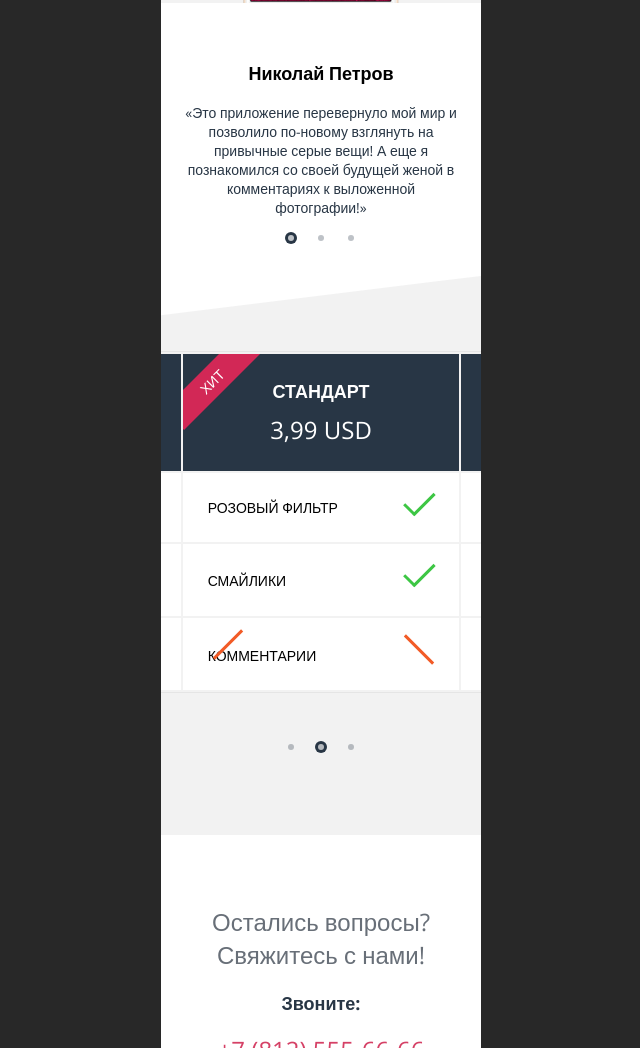
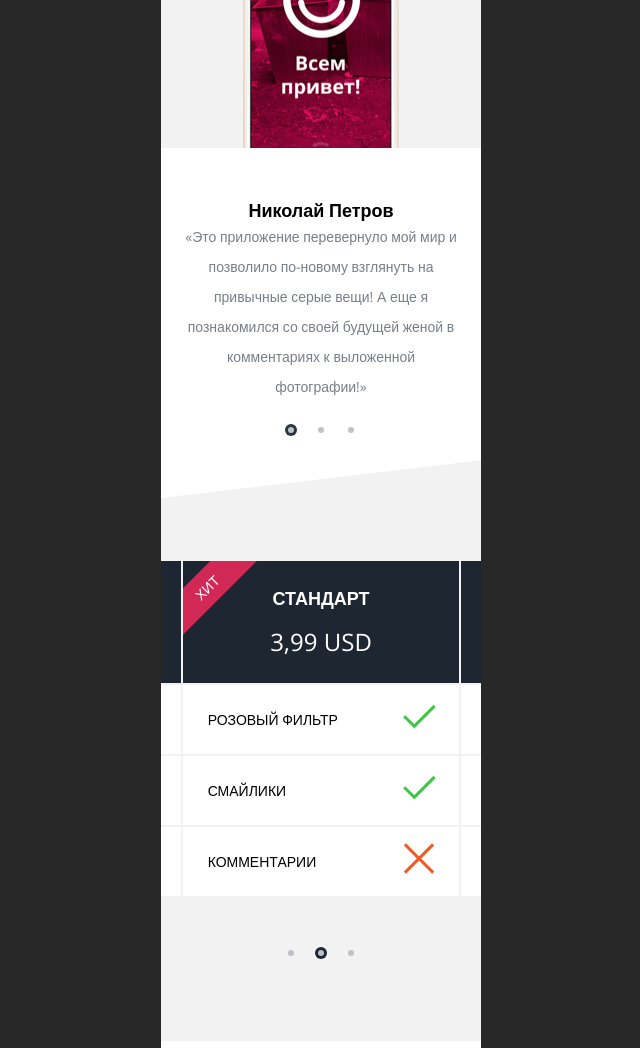
Before and after one commit to notr3d/79358-pink, a website: page index.html in a window 1280 px wide. Shown: the part 1752-2800 px from the top of the page, without its empty margins (319-959 px from the left). Drawn offline with nearby package versions, Linux system fonts and the light colour scheme; files that its build step writes are made by us from their sources.

Commit message:
Второй вариант верстки и добавление переменных

```diff
--- a/index.html
+++ b/index.html
@@ -4,14 +4,13 @@
         <meta charset="utf-8">
         <title>Пинк</title>
         <link rel="stylesheet" href="css/style.css">
-        <link href='https://fonts.googleapis.com/css?family=Open+Sans:400,700&subset=latin,cyrillic' rel='stylesheet' type='text/css'>
+        <link href='https://fonts.googleapis.com/css?family=Open+Sans:400,300,300italic,400italic,700,700italic&subset=latin,cyrillic' rel='stylesheet' type='text/css'>
     </head>
     <body>
         <header class="page-header">
             <div class="wrapper">
                 <div class="page-header__nav-wrapper">
                     <nav class="main-nav">
-                        <!--<a href="#" class="page-logo">Pink</a>-->
                         <a href="#" class="main-nav__list main-nav__list--show"></a>
                         <a href="#" class="main-nav__list main-nav__list--hide"></a>
                         <ul class="main-nav__list-container">
@@ -25,9 +24,9 @@
                 <h1 class="page-title">Взгляните на жизнь иначе!</h1>
                 <div class="download">
                     <a href="#" class="download__link">Скачать приложение</a>
-                    <div class="download__download-type download__download-type--ios"></div>
-                    <div class="download__download-type download__download-type--android"></div>
-                    <div class="download__download-type download__download-type--win-phone"></div>
+                    <a href="#" class="download__download-type download__download-type--ios"></a>
+                    <a href="#" class="download__download-type download__download-type--android"></a>
+                    <a href="#" class="download__download-type download__download-type--win-phone"></a>
                     <p class="download__text">Доступно для iPhone, iPad, Android, Windows Phone, OS X, Windows 8</p>
                 </div>
             </div>
@@ -78,16 +77,16 @@
                         <thead>
                             <tr class="prices-slider__header-group">
                                 <td class="prices-slider__subscr-type">
-                                    <h3 class="prices-slider__header">База</h3>
-                                    <h4 class="prices-slider__price">1,99 USD</h4>
+                                    <p class="prices-slider__header">База</p>
+                                    <p class="prices-slider__price">1,99 USD</p>
                                 </td>
                                 <td class="prices-slider__subscr-type  prices-slider__subscr-type--hit">
-                                        <h3 class="prices-slider__header">Стандарт</h3>
-                                        <h4 class="prices-slider__price">3,99 USD</h4>
+                                        <p class="prices-slider__header">Стандарт</p>
+                                        <p class="prices-slider__price">3,99 USD</p>
                                 </td>
                                 <td class="prices-slider__subscr-type">
-                                        <h3 class="prices-slider__header">Анлим</h3>
-                                        <h4 class="prices-slider__price">9,99 USD</h4>
+                                        <p class="prices-slider__header">Анлим</p>
+                                        <p class="prices-slider__price">9,99 USD</p>
                                 </td>
                             </tr>
                         </thead>
@@ -139,11 +138,11 @@
             <div class="wrapper">
                 <div class="address">
                     <h2 class="address__header">Остались вопросы? Свяжитесь с нами!</h2>
-                    <p class="address__text">Звоните:</p>
+                    <h3 class="address__item">Звоните:</h3>
                     <a href="#" class="address__link">+7 (812) 555-66-66</a>
-                    <p class="address__text">Пишите:</p>
+                    <h3 class="address__item">Пишите:</h3>
                     <a href="mailto:mail@htmlacademy.ru" class="address__link">mail@htmlacademy.ru</a>
-                    <p class="address__text">Приезжайте в гости:</p>
+                    <h3 class="address__item">Приезжайте в гости:</h3>
                     <a href="#" class="address__link">ул. Большая Конюшенная, 19/8</a>
                 </div>
                 <div class="map"></div>
--- a/less/style.less
+++ b/less/style.less
@@ -1,32 +1,59 @@
-body {
-    background-color: #282828;
-    color:white;
-    font-family: 'Open Sans', sans-serif;
-    text-align: center;
+@black:#000;
+@white:#fff;
+@dark-blue:#1d2631;
+@dark-grey:#797f86;
+@grey:#bec2c7;
+@light-grey:#f2f2f2;
+@pink:#d22856;
+@green:#3dc644;
+@red:#f25b26;
+
+* {
     margin:0;
     padding:0;
 }
 
+body {
+    font-family: 'Open Sans', sans-serif;
+    background-color: #282828;
+    color:@black;
+}
+
+h1 {
+    font-size:24px;
+    font-weight:lighter;
+    color:@white;
+
+}
+
+h2 {
+    font-size:24px;
+    font-weight: lighter;
+    color:@dark-grey;
+}
+
+h3 {
+    font-size: 18px;
+    color:@black;
+}
+
 a {
     text-decoration: none;
-    color:white;
+    color:@black;
 }
 
 ul {
     list-style:none;
-    padding:0;
-    margin: 0;
 }
 
 .wrapper {
     width: 320px;
     margin: 0 auto;
+    text-align:center;
 }
 
 .page-title {
-      font-size:24px;
-    font-weight:lighter;
-    margin:30px 45px 300px;
+    margin:30px 45px 320px;
 }
 
 .page-header {
@@ -37,16 +64,17 @@ ul {
 }
 
 .download {
-    background-color: #1d2631;
-    padding:30px 20px 10px;
+    background-color: @dark-blue;
+    padding:25px 20px 30px;
     &__link {
         font-size:18px;
         font-weight: bolder;
         display: block;
-        padding:10px;
-        border: 5px solid white;
+        padding:20px 0;
+        border: 3px solid @white;
+        color:@white;
         border-radius: 50px;
-        margin:0 5px 25px;
+        margin:0 5px 30px;
     }
         &__download-type {
         width: 75px;
@@ -63,6 +91,7 @@ ul {
             &__text {
                 font-size:14px;
                 font-weight: lighter;
+                color:@white;
             }
 }
 
@@ -82,12 +111,12 @@ ul {
                     position: absolute;
                     width: 50px;
                     height: 5px;
-                    background-color: white;
+                    background-color: @white;
                     right: 15px;
                     top: 30px;
                     box-shadow:
-                        0px 10px 0px 0px,
-                        0px -10px 0px 0px;
+                        0px 10px 0px 0px @white,
+                        0px -10px 0px 0px @white;
                 }
             }
             &--hide {
@@ -98,7 +127,7 @@ ul {
                     position: absolute;
                     width: 50px;
                     height: 5px;
-                    background-color: white;
+                    background-color: @white;
                     right: 15px;
                     top: 30px;
                     transform:rotate(45deg);
@@ -109,7 +138,7 @@ ul {
                     position: absolute;
                     width: 50px;
                     height: 5px;
-                    background-color: white;
+                    background-color: @white;
                     right: 15px;
                     top: 30px;
                     transform:rotate(-45deg);
@@ -119,85 +148,67 @@ ul {
     &__link {
         font-weight: bold;
         font-size: 18px;
-        color: white;
+        color: @white;
         text-transform: uppercase;
         text-align: center;
         display:block;
-        padding:20px;
+        padding:25px 0;
         border-bottom:1px solid #000101;
         border-top: 1px solid #485461;
-        background-color: #283645;
+        background-color: @dark-blue;
         display: none;
     }
 }
 
 .page-main {
-    color:black;
+    color:@black;
     .wrapper {
-        background-color: #fff;
+        background-color: @white;
         overflow: hidden;
-        padding-top: 10px;
-    }
-    &__header {
-        font-size:24px;
-        font-weight: lighter;
-        color: #283645;
-        padding: 0 45px;
-        margin: 20px 0;
+        padding: 60px 0 70px;
     }
 }
 
 .features {
     margin-top: 70px;
-    padding:30px 20px 300px;
+    padding:60px 20px 320px;
     background: #f2f2f2 url("../img/iphone.png") no-repeat 50% 108%;
     position: relative;
     &::before {
           content: "";
           display: block;
           position: absolute;
-          width: 360px;
-          height: 50px;
-          background-color: inherit;
-          top: -20px;
-          left: -30px;
-          transform:rotate(-7deg);
+          bottom:100%;
+          left:0;
+          width: 0;
+          height: 0;
+          border-style: solid;
+          border-width: 0 0px 40px 340px;
+          border-color: transparent transparent @light-grey transparent;
     }
     &__header {
-        font-size: 18px;
-        margin-bottom: 20px;
+        margin-bottom: 25px;
     }
     &__text {
         font-size:14px;
-        color: #283645;
-        margin-bottom: 40px;
+        color: @dark-grey;
+        margin-bottom: 45px;
+        line-height:24px;
     }
 }
 
 .reviews-slider {
     position: relative;
-    padding: 40px 0;
-    &::before {
-          content: "";
-          display: block;
-          position: absolute;
-          width: 340px;
-          height: 50px;
-          background-color: white;
-          bottom: -25px;
-          left: -15px;
-          transform:rotate(-7deg);
-    }
+    padding: 50px 0 40px;
+
     &__wrapper {
         width: 960px;
         overflow: hidden;
     }
-    &__header {
-        font-size: 18px;
-    }
     &__text {
         font-size: 14px;
-        color: #283645;
+        line-height:30px;
+        color: @dark-grey;
         padding: 0 20px;
     }
     &__item {
@@ -206,12 +217,11 @@ ul {
         float:left;
     }
     &__controls {
-        position: absolute;
+        position: relative;
         width: 100px;
-        bottom:-30px;
         text-align: center;
-        margin:0 auto;
-        bottom:15px;
+        margin:5px;
+        bottom:-15px;
         left:160px;
         margin-left:-50px;
     }
@@ -219,7 +229,7 @@ ul {
         display:inline-block;
         width: 6px;
         height: 6px;
-        background-color: #bec2c7;
+        background-color: @grey;
         text-align: center;
         z-index: 10;
         margin:10px;
@@ -230,16 +240,30 @@ ul {
     }
 }
 .prices-slider {
-    padding: 80px 0 40px;
-    background-color: #f2f2f2;
+    padding: 60px 0 40px;
+    background-color: @light-grey;
+    margin-top: 20px;
+    position: relative;
+    &::before {
+          content: "";
+          display: block;
+          position: absolute;
+          bottom:100%;
+          left:0;
+          width: 0;
+          height: 0;
+          border-style: solid;
+          border-width: 0 0px 40px 340px;
+          border-color: transparent transparent @light-grey transparent;
+    }
     &__wrapper {
-        border:1px solid #e5e5e5;
+        border:1px solid @light-grey;
         width: 840px;
         position: relative;
         left:-260px;
     }
     &__subscr-type {
-        background-color: #283645;
+        background-color: @dark-blue;
         padding:25px 0;
         &--hit {
             position: relative;
@@ -248,43 +272,38 @@ ul {
                 content: 'ХИТ';
                 display: block;
                 position: absolute;
-                color:white;
-                background-color: #d22856;
+                color:@white;
+                background-color: @pink;
                 transform:rotate(-45deg);
                 font-size: 14px;
-                padding: 5px 40px;
-                top:13px;
-                left: -25px;
+                padding: 7px 40px;
+                top:10px;
+                left: -30px;
                 }
             }
     }
     &__header {
-        color:white;
+        font-weight:bolder;
+        color:@white;
         text-transform: uppercase;
         font-size: 18px;
-        padding: 0 0 10px;
-        margin: 0;
+        margin-bottom: 15px;
     }
     &__price {
-        color:white;
+        color:@white;
         text-transform: uppercase;
         font-size: 24px;
         font-weight: lighter;
-        padding: 0;
         margin: 0;
     }
     &__content {
-        background-color: white;
-        color:black;
+        background-color: @white;
+        color:@black;
         font-size: 14px;
         text-transform: uppercase;
         padding: 25px;
         margin: 0;
         text-align:left;
-        p {
-            padding: 0;
-            margin: 0;
-        }
     }
     &__content--included {
         position: relative;
@@ -294,7 +313,7 @@ ul {
                     position: absolute;
                     width: 30px;
                     height: 3px;
-                    background-color: #3dc644;
+                    background-color: @green;
                     right: 20px;
                     top: 30px;
                     transform:rotate(-45deg);
@@ -305,7 +324,7 @@ ul {
                     position: absolute;
                     width: 15px;
                     height: 3px;
-                    background-color: #3dc644;
+                    background-color: @green;
                     right: 42px;
                     top: 35px;
                     transform:rotate(45deg);
@@ -316,9 +335,10 @@ ul {
         ::before {
                   content: '';
                   display: block;
+                  position: absolute;
                   width: 40px;
                   height: 3px;
-                  background-color: #f25b26;
+                  background-color: @red;
                   right: 20px;
                   top: 30px;
                   transform:rotate(-45deg);
@@ -329,7 +349,7 @@ ul {
                     position: absolute;
                     width: 40px;
                     height: 3px;
-                    background-color: #f25b26;
+                    background-color: @red;
                     right: 20px;
                     top: 30px;
                     transform:rotate(45deg);
@@ -344,53 +364,54 @@ ul {
         width: 6px;
         height: 6px;
         margin: 0 10px;
-        background-color: #b5b9be;
+        background-color: @grey;
         border-radius: 50%;
         &--current {
-            box-shadow: 0 0 0 3px #283645;
+            box-shadow: 0 0 0 3px @dark-blue;
         }
     }
 }
 .address {
-    background-color: white;
-    padding: 50px 10px;
-    color:black;
+    background-color: @white;
+    padding: 0 25px 50px;
+    color:@black;
     position: relative;
     &__header {
-        color:#686f78;
+        margin-bottom: 40px;
+    }
+    &__link {
+        display: block;
+        color:@pink;
         font-size: 24px;
         font-weight: lighter;
+        margin:0 5px 35px;
+        &:last-child {
+            margin: 0;
         }
-    &__text {
-        color:#283645;
-        font-size: 18px;
-        font-weight: bolder;
-    }
-    &__link {
-        color:#d54166;
-        font-size: 24px;
     }
     &::before {
-        content: '';
+          content: "";
           display: block;
           position: absolute;
-        width:160px;
-        height: 60px;
-        background-color: inherit;
-        left: 5px;
-        bottom: -20px;
-        transform:rotate(10deg);
+          top:100%;
+          left:0;
+          width: 0;
+          height: 0;
+          border-style: solid;
+          border-width: 40px 0px 0 170px;
+          border-color: @white transparent transparent transparent;
     }
     &::after {
-        content: '';
+          content: "";
           display: block;
           position: absolute;
-        width:160px;
-        height: 60px;
-        background-color: inherit;
-        right: 5px;
-        bottom: -20px;
-        transform:rotate(-10deg);
+          top:100%;
+          right:0;
+          width: 0;
+          height: 0;
+          border-style: solid;
+          border-width: 40px 170px 0 0px;
+          border-color: @white transparent transparent transparent;
     }
 }
 .map {
```
Lines whose indentation alone changed are shown as unchanged.
